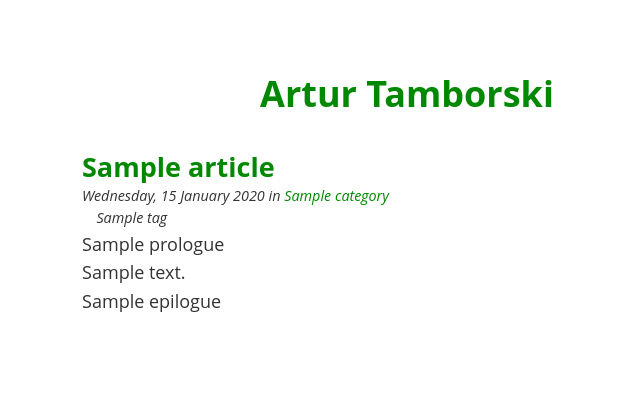
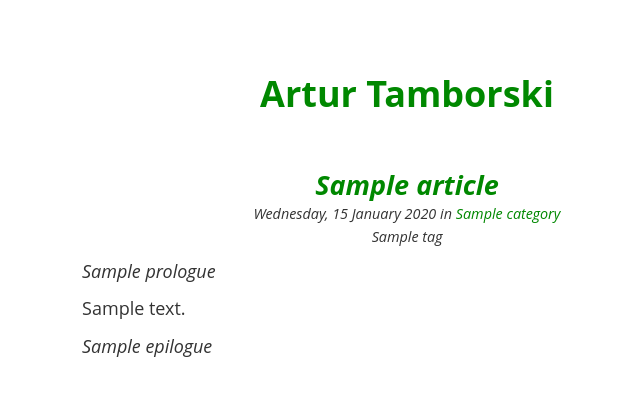
Before and after one commit to arturtamborski/arturtamborskipl, a Django app: template blog/templates/blog/article.html in a window 1280 px wide. Shown: the top 396 px of the page, without its empty margins (233-873 px from the left). Run offline with Django 3.2, Linux system fonts and the light colour scheme; the template is opened without the code that fills it: most values are stand-ins (such as "Sample title", 1, 10 or a date in 2020).

Commit message:
move title to meta div, center text and make things way uglier

```diff
--- a/blog/static/blog/css/style.css
+++ b/blog/static/blog/css/style.css
@@ -23,6 +23,7 @@ header {
 main {
 }
 article {
+    margin: 3em 0;
 }
 aside {
     font-size: 80%;
@@ -46,10 +47,12 @@ a {
 a:hover {
     text-decoration: underline;
 }
-.article-title {
-}
 .article-meta {
     font-style: italic;
+    margin: 0.5em 0;
+    text-align:center;
+}
+.article-meta-title {
 }
 .article-meta-date {
 }
@@ -58,18 +61,31 @@ a:hover {
 .article-meta-tags {
 }
 .article-meta-tag {
-    padding: 0.5em;
-    margin: 0.5em;
+    padding: 0 0.2em;
+}
+.article-meta-tag:first-child {
+    padding:0;
 }
 .article-prologue {
+    font-style: italic;
+    margin: 0.5em 0;
+
 }
 .article-content {
 }
 .article-epilogue {
+    font-style: italic;
+    margin: 0.5em 0;
+}
+.article-nav {
+    text-align:center;
+}
+.article-nav-prev {
+}
+.article-nav-next {
 }
 .article-comments {
 }
-.center{text-align:center;}
 
 .hljs{display:block;overflow-x:auto;background:#252121;color:#ccc}
 .hljs-comment,.hljs-quote{color:#777}
--- a/blog/templates/blog/article.html
+++ b/blog/templates/blog/article.html
@@ -7,10 +7,10 @@
 {% block content %}
 {% for article in articles %}
 <article>
-    <div class="article-title">
-        <h2><a href="{{ article.get_absolute_url }}">{{ article.title }}</a></h2>
-    </div>
     <div class="article-meta">
+        <div class="article-meta-title">
+            <h2><a href="{{ article.get_absolute_url }}">{{ article.title }}</a></h2>
+        </div>
         <aside>
             <span class="article-meta-date">{{ article.date|date:"l, j E Y" }}</span>
             <span class="article-meta-category">in <a href="{{ article.category.get_absolute_url }}">{{ article.category }}</a></span></br>
--- a/blog/templates/blog/category.html
+++ b/blog/templates/blog/category.html
@@ -12,10 +12,10 @@ Artur Tamborski
     <a href="{{ category.get_absolute_url }}">{{ category.name }}</a>
 </h2>
 {% for article in category.article_set.published %}
-<div class="article-title">
-    <h2><a href="{{ article.get_absolute_url }}">{{ article.title }}</a></h2>
-</div>
 <div class="article-meta">
+    <div class="article-meta-title">
+        <h2><a href="{{ article.get_absolute_url }}">{{ article.title }}</a></h2>
+    </div>
     <aside>
         <span class="article-meta-date">{{ article.date|date:"l, j E Y" }}</span>
         <span class="article-meta-category"><a href="{{ article.category.get_absolute_url }}">{{ article.category }}</a></span>
```
